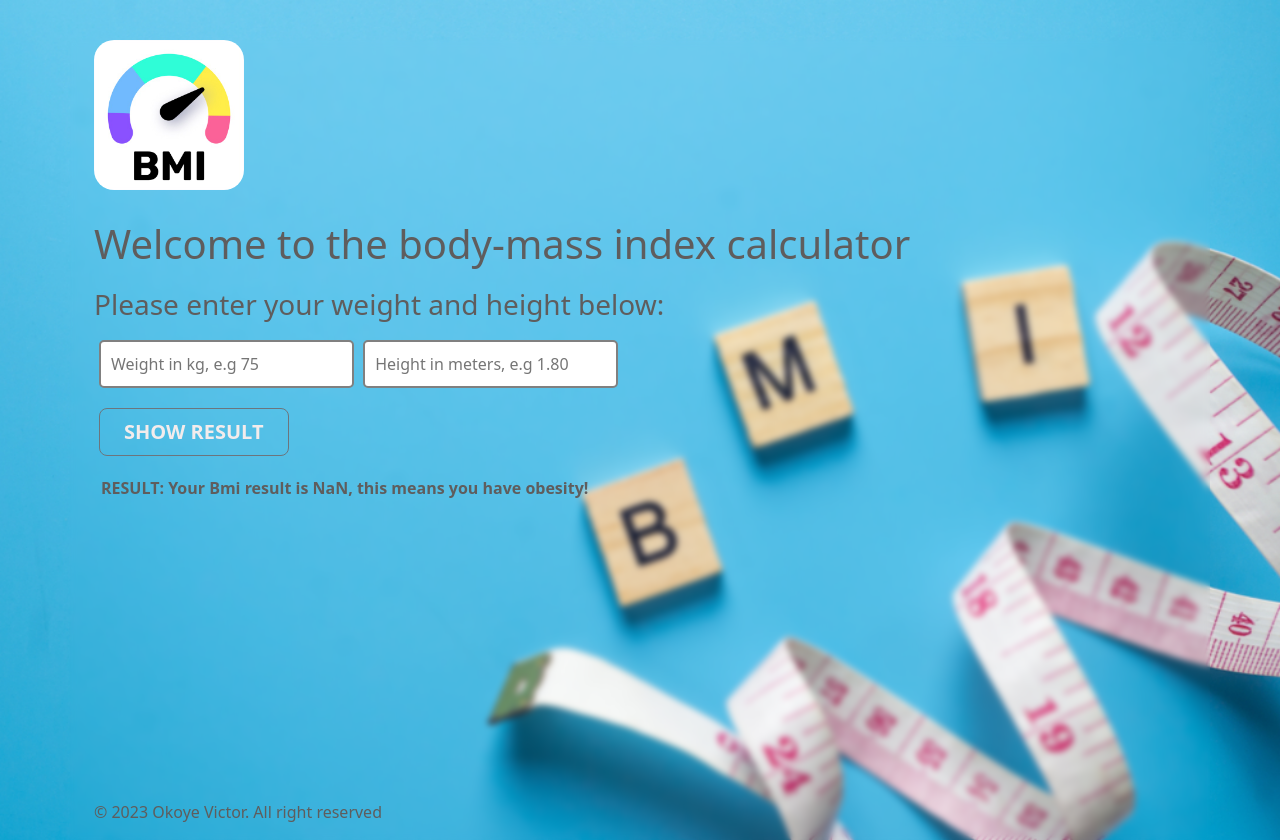
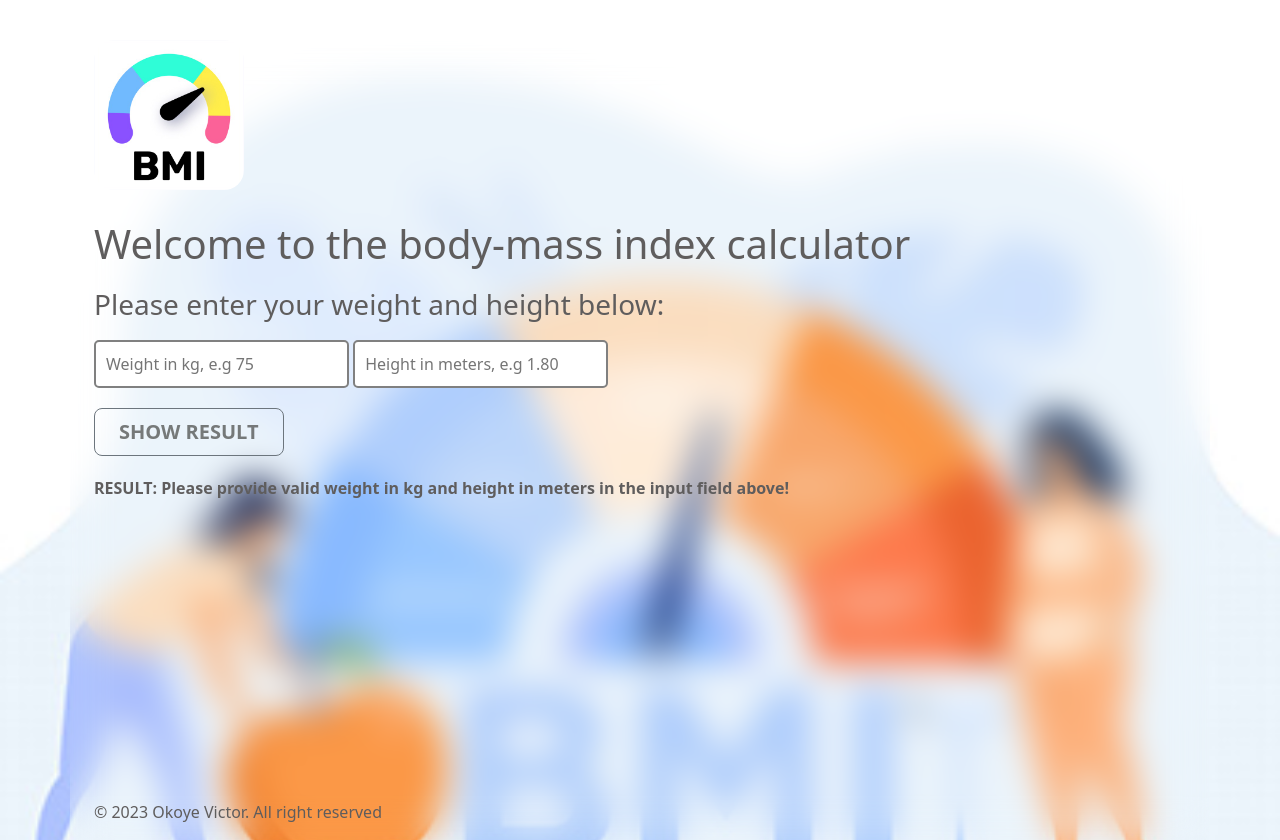
Before and after one commit to Cicero57/bmi-calculator, a plain HTML site: page index.html in a window 1280 px wide. Both pictures are taken after a click on the button "SHOW RESULT". Drawn offline with nearby package versions, Linux system fonts and the light colour scheme.

Commit message:
Add files via upload

```diff
--- a/index.css
+++ b/index.css
@@ -1,5 +1,5 @@
 body{
-    background-image: url("images/bmi-7.jpg");
+    background-image: url("images/bm1-bck.jpg");
     height: 100%;
     background-repeat:no-repeat;
     background-size:cover;
@@ -14,8 +14,8 @@ body{
 #save-btn{
     margin-top: 10px;
     display: block;
-    margin-left: 5px;
-    color: rgb(243, 236, 236);
+    margin-left: px;
+    color: rgba(97, 99, 98, 0.856);
     font-weight: bold;
 
 }
@@ -23,7 +23,6 @@ body{
 #weight-el{
     margin-top: 10px;
     margin-bottom: 10px;
-    margin-left: 5px;
     border-radius: 5px;
     border-color: gray;
     padding: 10px 10px;
@@ -33,7 +32,6 @@ body{
 
 #height-el{
     margin-bottom: 5px;
-    margin-left: 5px;
     border-radius: 5px;
     border-style: solid;
     padding: 10px 10px;
@@ -45,14 +43,13 @@ body{
     min-height: 100vh;
     top: 5vh;
 
-    backdrop-filter: blur(3px);
+    backdrop-filter: blur(18px);
 
 
 }
 
 p{
     margin-top: 20px;
-    margin-left: 7px;
     color:rgb(95, 93, 93);
     font-weight: bold;
 }
--- a/index.js
+++ b/index.js
@@ -1,3 +1,4 @@
+
 let timesClicked = 0;
 
 function check() {
@@ -16,7 +17,6 @@ function check() {
 
 
 
-
 let resultMessage = document.getElementById("result-el")
 function bmi() {
     let weightEl = document.getElementById("weight-el").value
@@ -28,8 +28,10 @@ function bmi() {
      resultMessage.innerHTML += "Your Bmi result is " + Bmi.toFixed(1) + ", this means you have healthy weight."
  }else if (Bmi < 30) {
      resultMessage.innerHTML += "Your Bmi result is " + Bmi.toFixed(1) + ", this means you are overweight!"
+ }else if(Bmi < 35) {
+     resultMessage.innerHTML += "Your Bmi result is " + Bmi.toFixed(1) + ", this means you have obesity!"
  }else{
-     resultMessage.innerHTML += "Your Bmi result is " + Bmi.toFixed(1) + ", this means you have obesity!"
+    validate ()
  }
 
 // bmi = weight/(height * height)
@@ -38,3 +40,7 @@ function bmi() {
 function reload() {
     document.location.reload()
 }
+
+function validate () {
+   resultMessage.innerHTML += "Please provide valid weight in kg and height in meters in the input field above!"
+    }
```
Also changed, not shown: images/bm1-bck.jpg (added).
